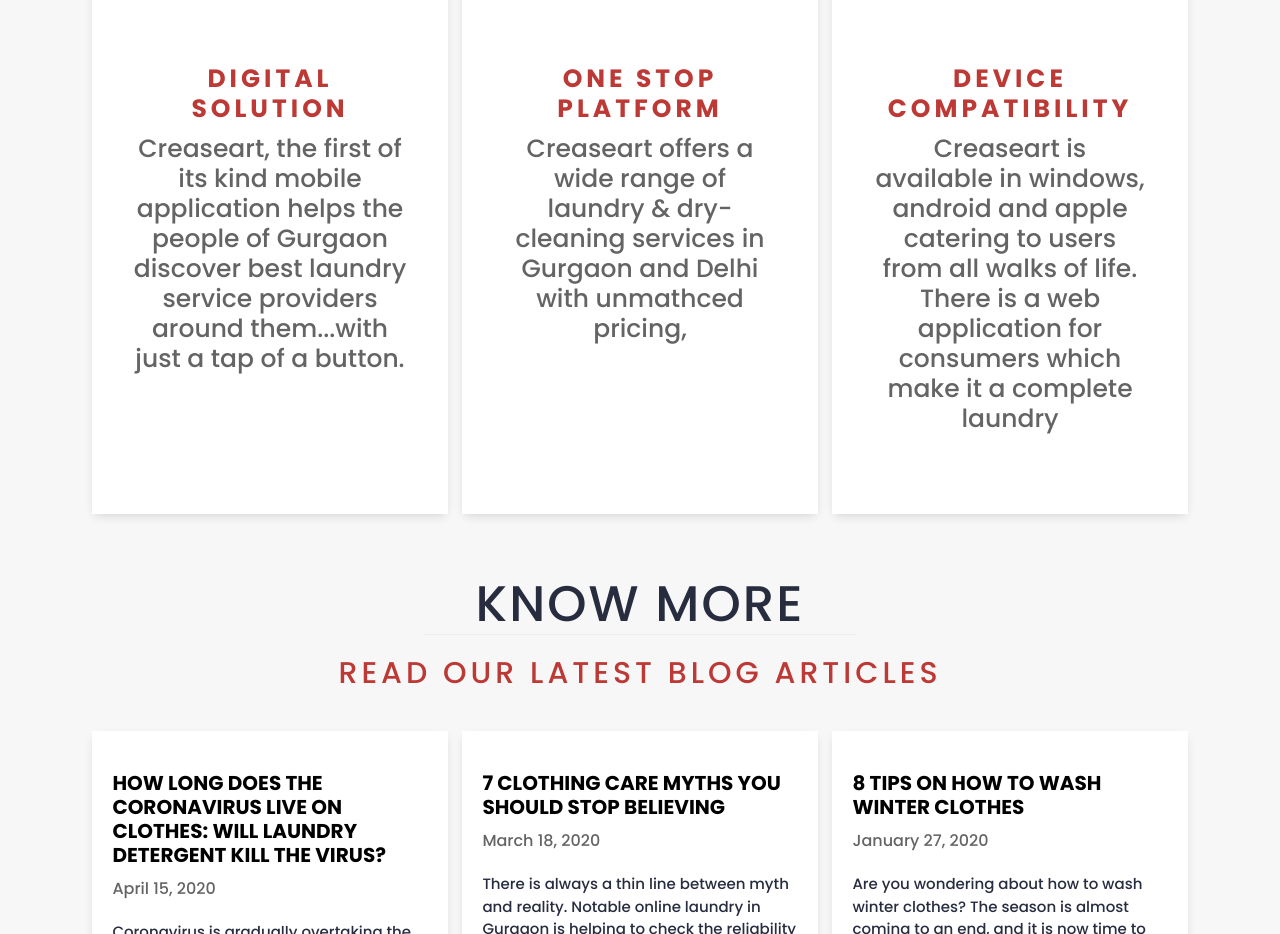
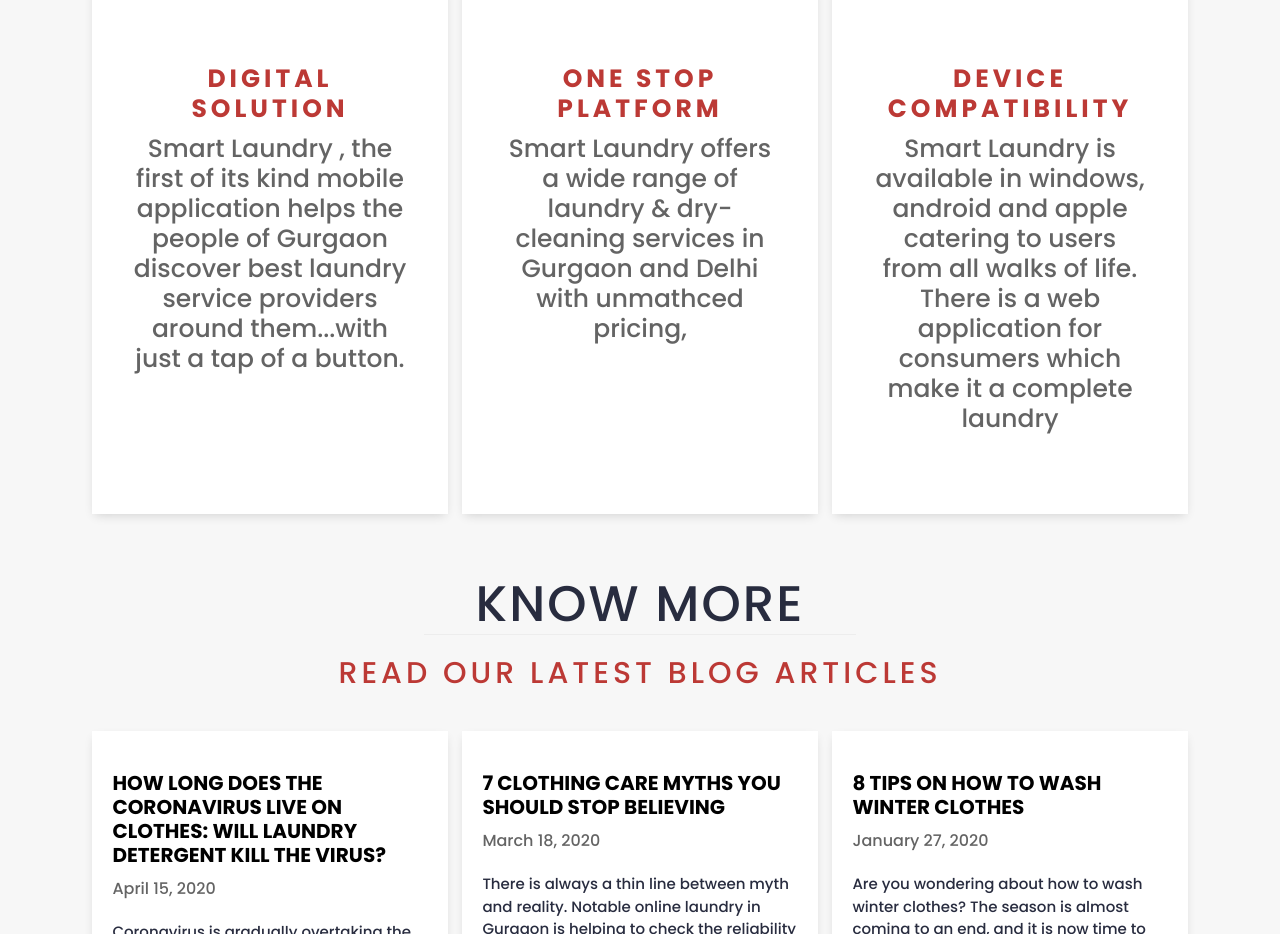
Before and after one commit to ParshvaJain725/SmartLaundry, a plain HTML site: page About_Us.html in a window 1280 px wide. Shown: the part 1520-2454 px from the top of the page. Drawn offline with nearby package versions, Linux system fonts and the light colour scheme.

Commit message:
Update About_Us.html

```diff
--- a/About_Us.html
+++ b/About_Us.html
@@ -68,19 +68,19 @@
             <div class="row">
                 <span class="col-sm-4">
                     <h4>DIGITAL SOLUTION</h4>
-                    <p>Creaseart, the first of its kind mobile application helps the people of Gurgaon discover best
+                    <p>Smart Laundry , the first of its kind mobile application helps the people of Gurgaon discover best
                         laundry service providers around them...with just a tap of a button.
                     </p>
                 </span>
                 <span class="col-sm-4">
                     <h4>ONE STOP PLATFORM</h4>
-                    <p>Creaseart offers a wide range of laundry & dry-cleaning services in Gurgaon and Delhi with
+                    <p>Smart Laundry offers a wide range of laundry & dry-cleaning services in Gurgaon and Delhi with
                         unmathced pricing,
                     </p>
                 </span>
                 <span class="col-sm-4">
                     <h4>DEVICE COMPATIBILITY</h4>
-                    <p>Creaseart is available in windows, android and apple catering to users from all walks of life.
+                    <p>Smart Laundry is available in windows, android and apple catering to users from all walks of life.
                         There is a web application for consumers which make it a complete laundry
                     </p>
                 </span>
```
